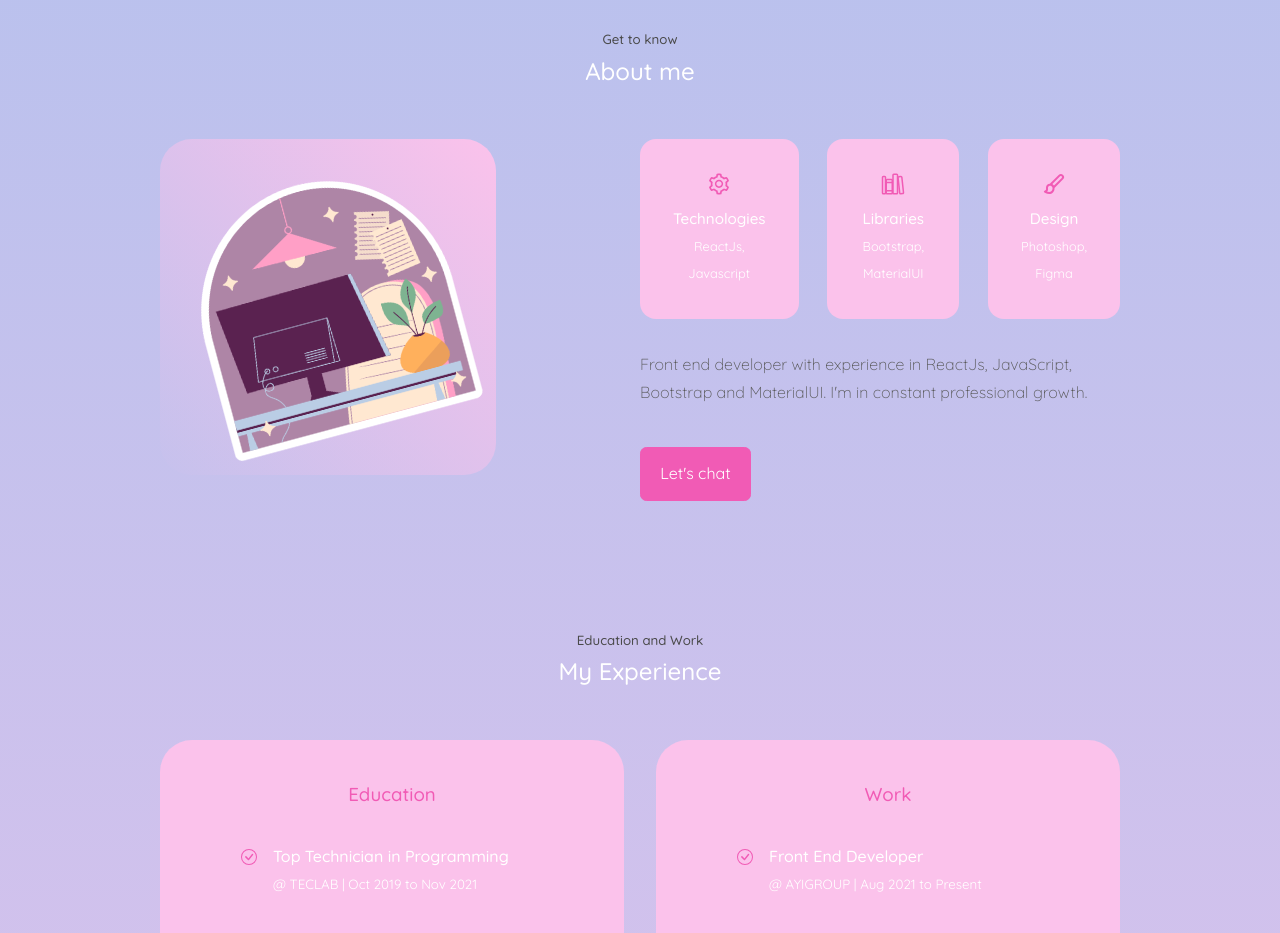
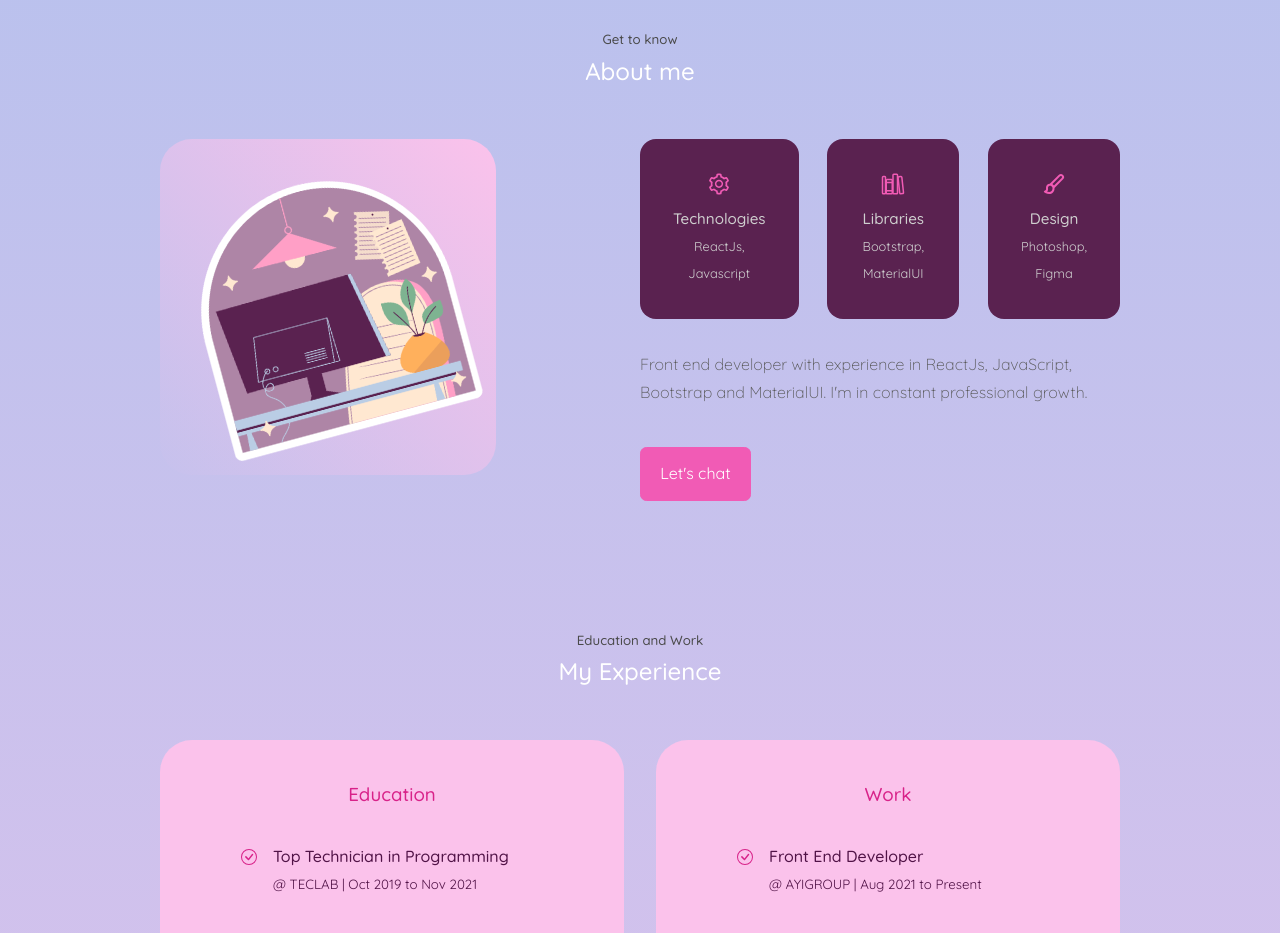
Before and after one commit to jimdiew/portfolio2022, a React (Create React App) app: page / in a window 1280 px wide. Shown: the part 900-1833 px from the top of the page. Built offline with nearby package versions, Linux system fonts and the light colour scheme; a web font is replaced by a local one.

Commit message:
Change colors for better accesability

```diff
--- a/src/components/about/about.css
+++ b/src/components/about/about.css
@@ -32,7 +32,8 @@
 }
 
 .about__card {
-  background: var(--background);
+  background: #5A2250;
+  color: #CFCFCF;
   border: 1px solid transparent;
   border-radius: 1rem;
   padding: 2rem;
@@ -41,7 +42,7 @@
 
 .about__card:hover {
   background: var(--white);
-  color: var(--pink);
+  color: var(--text-pink);
   border: 1px solid var(--pink);
   transition: var(--transition);
   cursor: default;
@@ -64,6 +65,7 @@
 .about__content p {
   margin: 2rem 0 2.6rem;
   color: var(--text-secondary);
+  font-size: 1rem;
 }
 
 /* MEDIA QUERIES (MEDIUM) */
--- a/src/components/experience/experience.css
+++ b/src/components/experience/experience.css
@@ -6,6 +6,7 @@
 
 .experience__container > div {
     background: var(--background);
+    color: var(--text-dark);
     padding: 2.4rem 5rem;
     border-radius: 2rem;
     border: 1px solid transparent;
@@ -13,7 +14,7 @@
 
 .experience__container > div:hover {
     background: var(--translucid);
-    color: var(--pink);
+    color: var(--text-pink);
     border: 1px solid var(--pink);
     cursor: default;
     transition: var(--transition);
@@ -22,7 +23,7 @@
 .experience__container > div h3 {
     text-align: center;
     margin-bottom: 2rem;
-    color: var(--pink);
+    color: var(--text-pink);
 }
 
 .experience__content {
@@ -40,7 +41,7 @@
 
 .experience__details-icon{
     margin-top: 6px;
-    color: var(--pink);
+    color: var(--text-pink);
 }
 
 /* MEDIA QUERIES (MEDIUM) */
```
